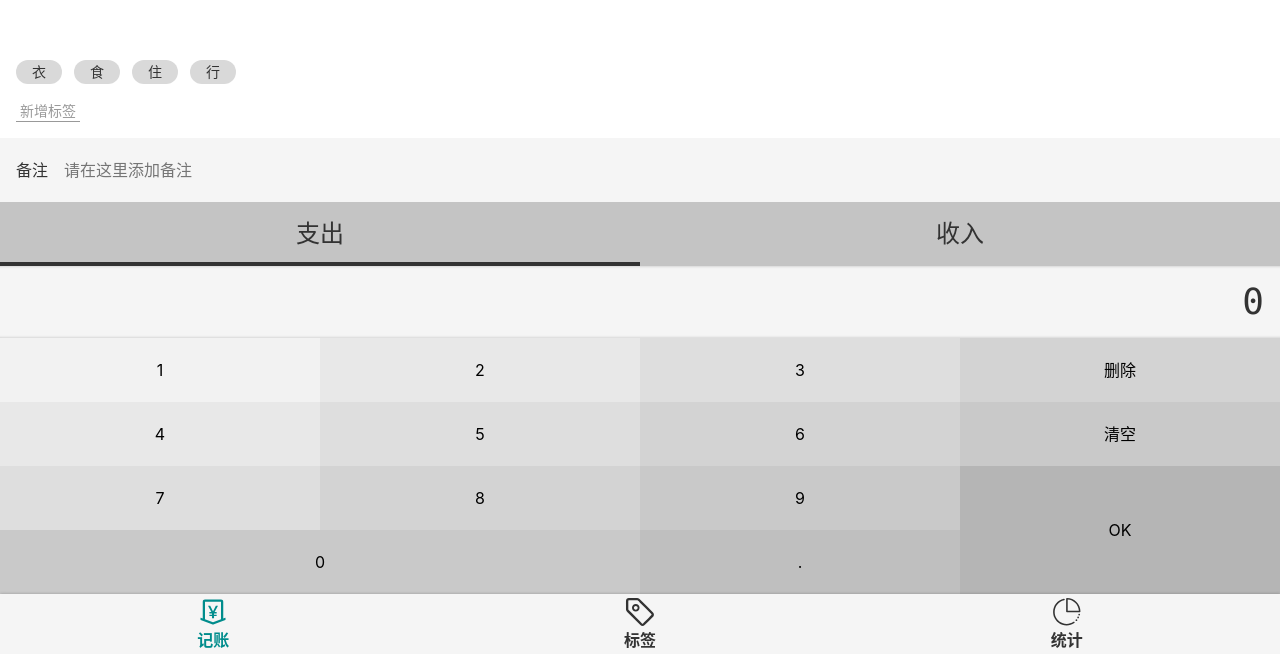
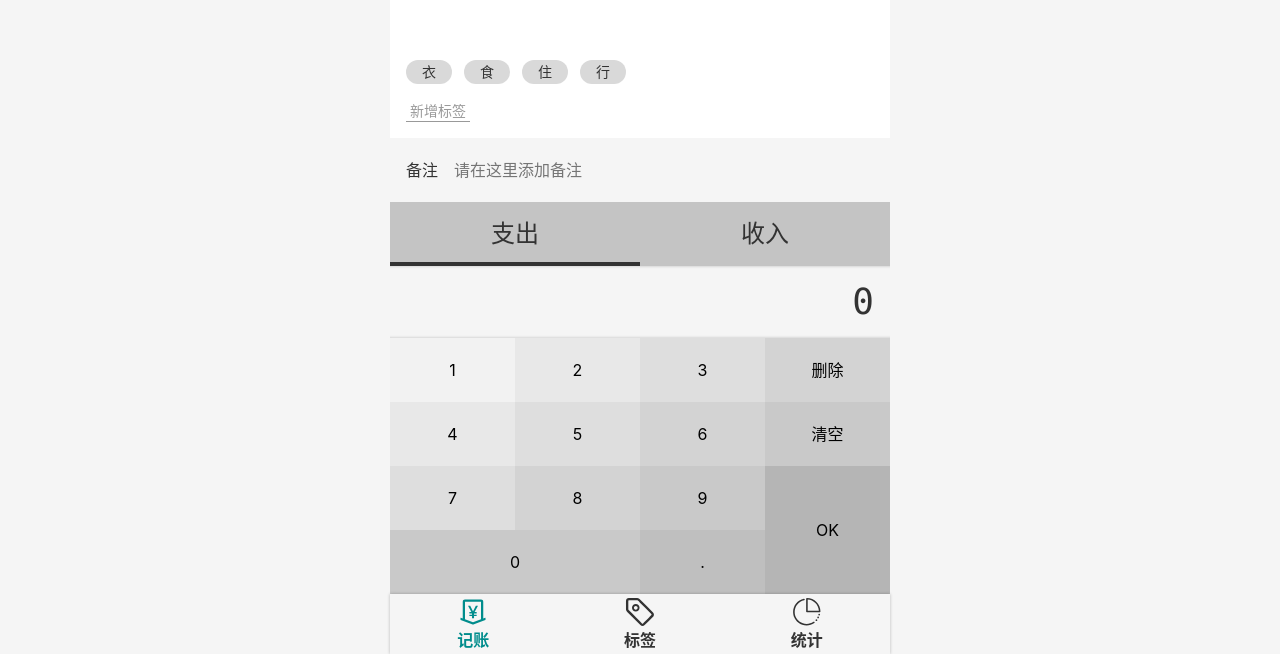
Before and after one commit to Hsy1998/Tally-book, a Vue app: page /#/money in a window 1280 px wide. Shown: the part 146-800 px from the top of the page. Built offline with nearby package versions, Linux system fonts and the light colour scheme.

Commit message:
修改pc端最大宽度

```diff
--- a/src/App.vue
+++ b/src/App.vue
@@ -20,4 +20,8 @@ body {
   line-height: 1.5;
   background: #f5f5f5;
 }
+#app {
+  max-width: 500px;
+  margin: 0 auto;
+}
 </style>
--- a/src/main.ts
+++ b/src/main.ts
@@ -23,7 +23,3 @@ window.onload = () => {
     window.scrollTo(0, 10000)
   }, 0)
 }
-
-if (document.documentElement.clientWidth > 500) {
-  window.alert('请使用手机打开本页面，以保证浏览效果')
-}
```
Also changed, not shown: public/img/icons/QrCode.png (added), 1 other file (tests, documents, lock files or other folders).
